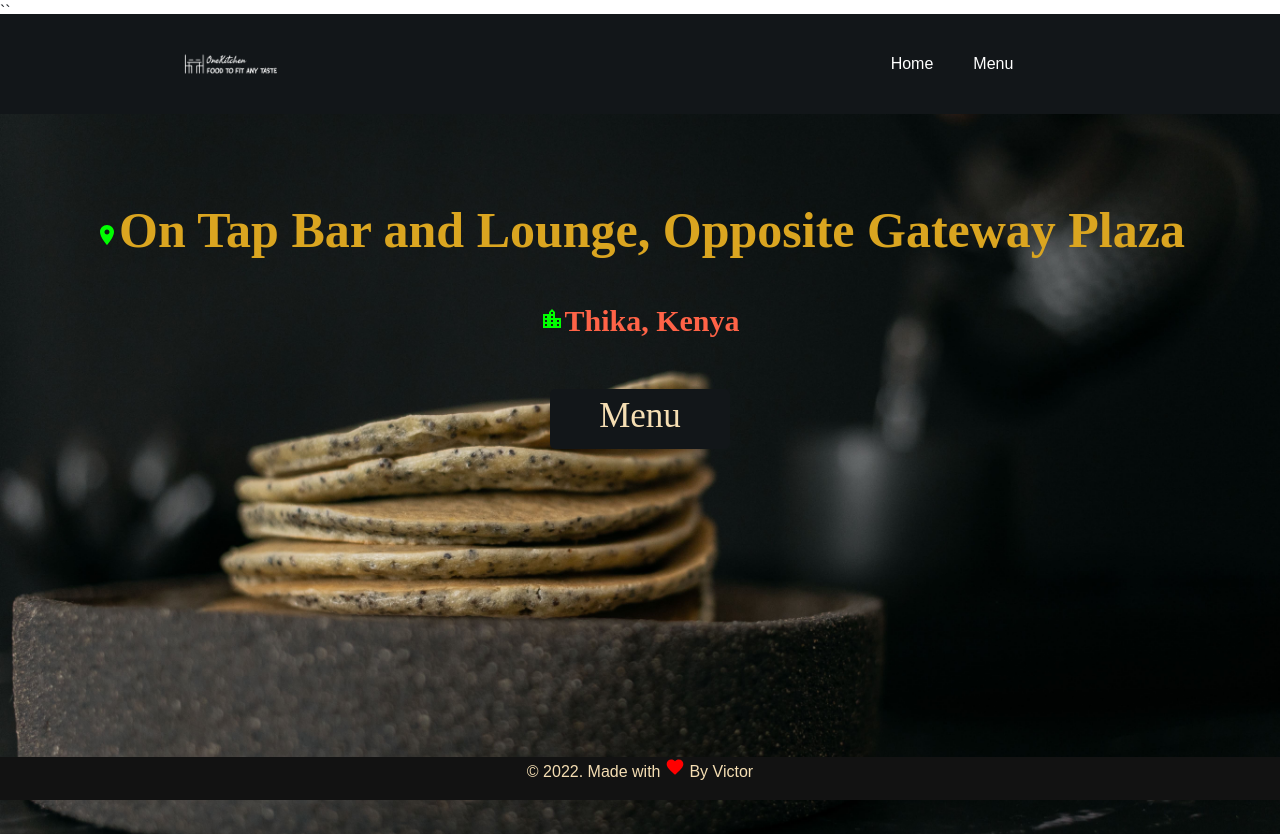
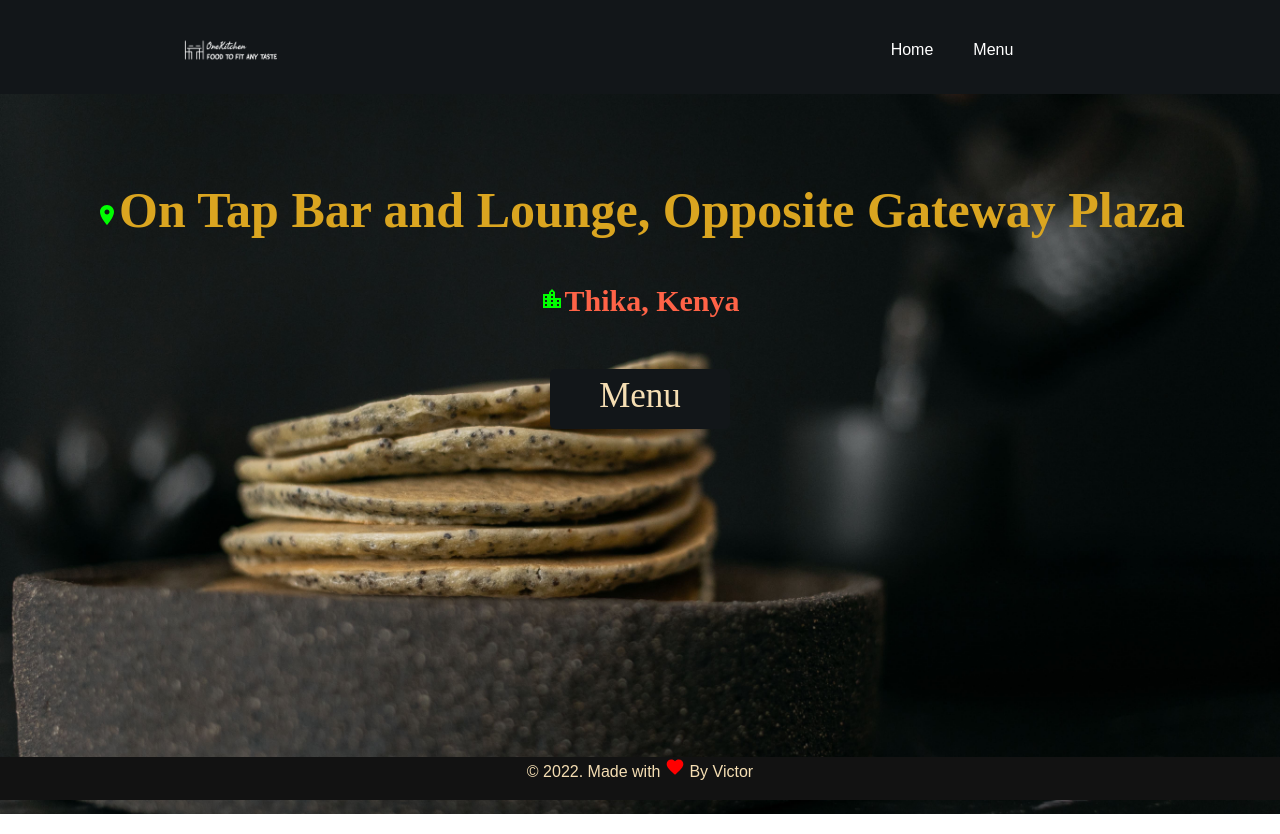
Before and after one commit to Ai-Caustic/onekitchen, a React (Create React App) app: page / in a window 1280 px wide. Built offline with nearby package versions, Linux system fonts and the light colour scheme; a web font is replaced by a local one.

Commit message:
Fixed Padding Completely

```diff
--- a/src/styles/Navbar.css
+++ b/src/styles/Navbar.css
@@ -1,10 +1,11 @@
 .navbar {
+  padding-top: 20px;
   z-index: 1;
   height: 100px;
   background-color: #121619;
   display: flex;
   flex-direction: row;
-  margin-top: -10px;
+  margin-top: -30px;
 }
 
 .navbar .leftSide {
```
